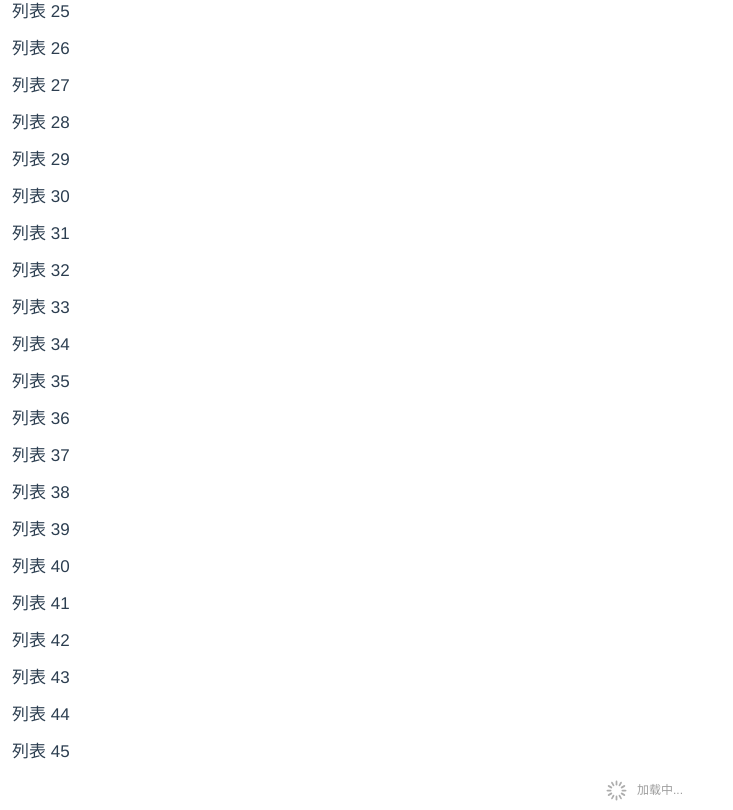
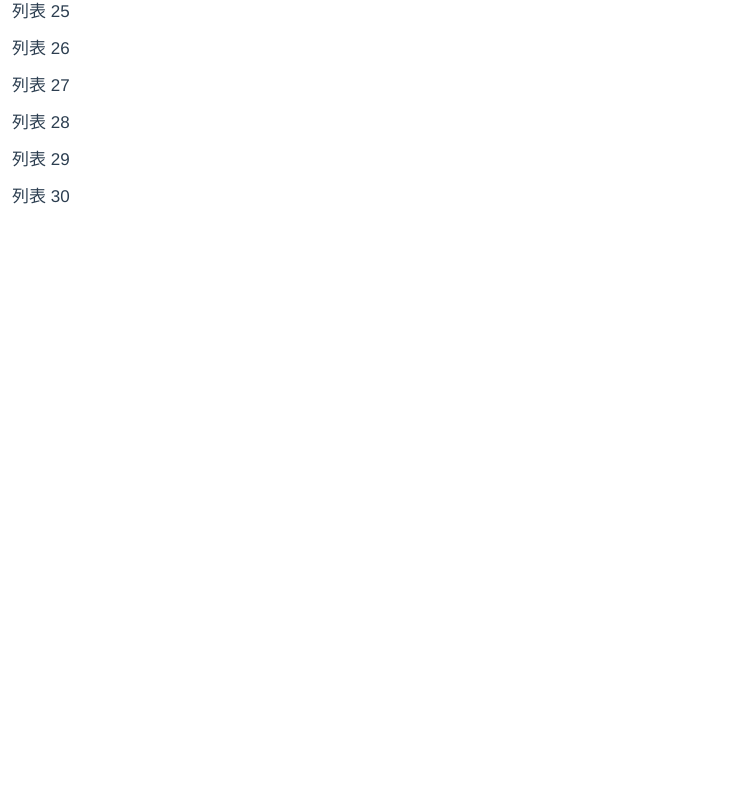
Before and after one commit to teamonn/load-more-plugin, a Vue app: page / in a window 1280 px wide. Shown: the part 935-1745 px from the top of the page, without its empty margins (0-733 px from the left). After the commit the page ends 1190 px from the top, so only its background shows below. Built offline with nearby package versions, Linux system fonts and the light colour scheme; the HTML template or start-up script is replaced by a standard one.

Commit message:
分页加载bugfix

```diff
--- a/index.html
+++ b/index.html
@@ -3,7 +3,7 @@
   <head>
     <meta charset="utf-8">
     <meta name="viewport" content="width=device-width,initial-scale=1.0">
-    <title>load-more-plugin 插件实例</title>
+    <title>load-more-plugin 分页加载组件demo</title>
   </head>
   <body>
     <div id="app"></div>
--- a/src/components/LoadMore.vue
+++ b/src/components/LoadMore.vue
@@ -1,5 +1,5 @@
 <template>
-  <p class="load-more" v-show="status">
+  <p class="load-more">
     <img :src="loadingIcon" alt="" v-show="status === 1">
     {{getText}}
   </p>
@@ -72,7 +72,7 @@ export default {
       // 获取当前dom节点顶部距离视口最顶部的距离
       let distance = this.$el.getBoundingClientRect().top - this.winHeight
       if (distance < 0) {
-        console.log('距离是负数')
+        console.log('数据不足以产生滚动')
         // 主动执行父组件回调方法
         this.$emit('load')
       }
```
Also changed, not shown: 1 other file (tests, documents, lock files or other folders).
